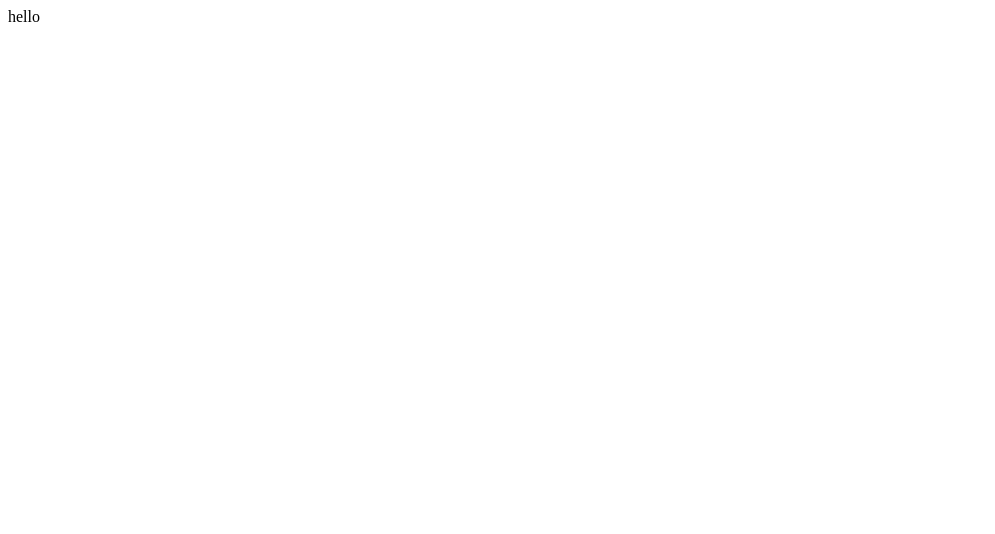
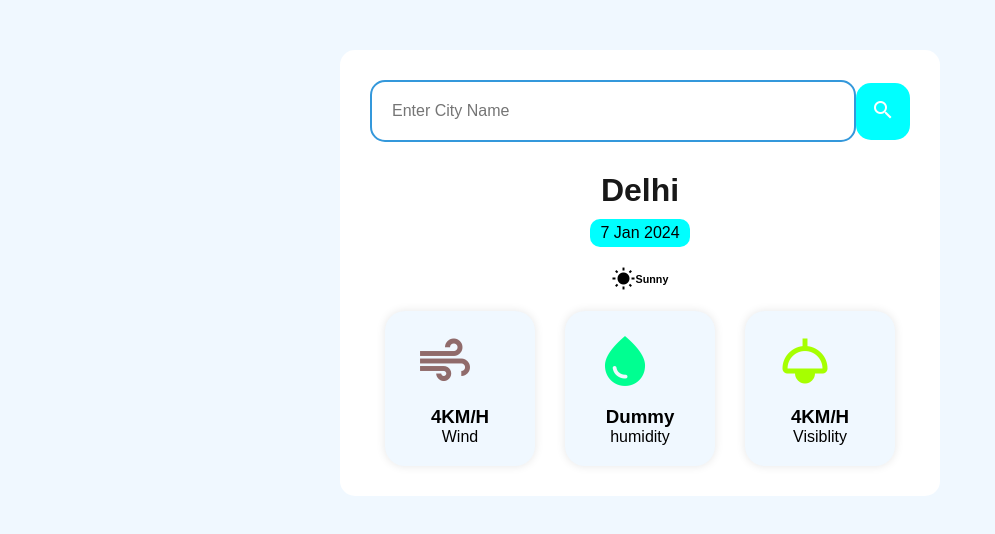
Before and after one commit to Rashidiiitd/FrontEnd, a plain HTML site: page index.html in a window 1280 px wide. Shown: the top 534 px of the page, without its empty margins (0-995 px from the left). Drawn offline with Linux system fonts and the light colour scheme.

Commit message:
Complete application but require some modification

```diff
--- a/index.html
+++ b/index.html
@@ -1 +1,60 @@
-hello
+<!DOCTYPE html>
+<html lang="en">
+<head>
+    <meta charset="UTF-8">
+    <meta name="viewport" content="width=device-width, initial-scale=1.0">
+    <title>Weather App</title>
+    <link rel="stylesheet" href="https://fonts.googleapis.com/icon?family=Material+Icons">
+    <link rel="stylesheet" href="style.css">
+</head>
+<body>
+    <div class="weather-app">
+        <form class="search-form" action="">
+            <input type="text" class="city-input" placeholder="Enter City Name">
+            <button class="search-btn" type="submit">
+                <i class="material-icons">search</i>
+            </button>
+        </form>
+        <div class="city-data-section">
+            <h2 class="city">Delhi</h2>
+            <p class="date">7 Jan 2024</p>
+        </div>
+
+        <div class="description">
+            <div class ="temp-info">
+                <i class="material-icons">wb_sunny</i>
+                <h6 class ="weather-condition"> Sunny</h6>
+            </div>
+
+
+                <span class="desc-text"></span>
+
+        </div>
+
+        <div class="additional-info">
+            <div class="wind">
+                <i class="material-icons" style="font-size:60px;color:rgb(144, 107, 107);">air</i>
+                <div>
+                    <h3 class="wind-speed">4KM/H</h3>
+                    <p class="wind-text">Wind</p>
+                </div>
+            </div>
+            <div class="humidity">
+                <i class="material-icons" style="font-size:60px;color:rgb(0, 255, 145);">water_drop</i>
+                <div>
+                    <h3 class="water-speed">Dummy</h3>
+                    <p class="water-text">humidity</p>
+                </div>
+            </div>
+            <div class="visibility">
+                <i class="material-icons" style="font-size:60px;color:rgb(166, 255, 0);">light</i>
+                <div>
+                    <h3 class="third1">4KM/H</h3>
+                    <p class="third2">Visiblity</p>
+                </div>
+            </div>
+        </div>
+    </div>
+    <script src="script.js"></script>
+</body>
+</html>
--- /dev/null
+++ b/script.js
@@ -0,0 +1,72 @@
+const apiKey = `9f06a38d8502347c14778678b7a8b4c5`;
+
+async function fetchWeatherData(city) {
+  try {
+    const response = await fetch(
+      `https://api.openweathermap.org/data/2.5/weather?q=${city}&units=metric&appid=${apiKey}`
+    );
+
+    if (!response.ok) {
+      throw new Error("Unable to fetch the weather data");
+    }
+
+    const data = await response.json();
+    updateWeatherUi(data); // Call the UI update function with the fetched data
+  } catch (error) {
+    console.error(error);
+  }
+}
+
+function updateWeatherUi(data) {
+  const cityNameElement = document.querySelector(".city");
+  const tempElement = document.querySelector(".desc-text");
+  const windSpeedElement = document.querySelector(".wind-speed");
+  const humidityElement = document.querySelector(".water-speed");
+  const visibilityElement = document.querySelector(".third1");
+  const weatherDescElement = document.querySelector(".weather-condition");
+
+  cityNameElement.textContent = data.name;
+  tempElement.textContent = `${Math.round(data.main.temp)}°C`;
+  windSpeedElement.textContent = `${data.wind.speed} Km/hr`;
+  humidityElement.textContent = `${data.main.humidity}%`;
+  visibilityElement.textContent = `${data.visibility / 1000} Km`;
+  weatherDescElement.textContent = data.weather[0].description;
+
+  const currentDate = new Date();
+  const dateElement = document.querySelector(".date");
+  dateElement.textContent = currentDate.toDateString();
+
+  const weatherIcon = getWeatherIcon(data.weather[0].main);
+  weatherIconElement.innnerHTML = `<i class = "material-icons">${weatherIcon}</i>`;
+
+}
+
+const formElement = document.querySelector(".search-form");
+
+formElement.addEventListener('submit', function (e) {
+  e.preventDefault();
+
+  const inputElement = document.querySelector(".city-input");
+  const city = inputElement.value.trim();
+
+  if (city !== "") {
+    fetchWeatherData(city);
+    inputElement.value = "";
+  }
+});
+function getWeatherIcon(weatherCondition) {
+    switch (weatherCondition) {
+      case "Clear":
+        return "wb_sunny";
+      case "Clouds":
+        return "cloud";
+      case "Rain":
+        return "umbrella";
+      case "Thunderstorm":
+        return "flash_on";
+      case "Snow":
+        return "ac_unit";
+      default:
+        return "wb_sunny"; // Default to sunny icon
+    }
+  }
--- /dev/null
+++ b/style.css
@@ -0,0 +1,115 @@
+* {
+    margin: 0;
+    padding: 0;
+    box-sizing: border-box;
+}
+
+body {
+    background-color: aliceblue;
+    font-family: Arial, Helvetica, sans-serif;
+    height: 1000vh;
+}
+
+.weather-app {
+    background-color: white;
+    max-width: 600px;
+    margin: 50px auto;
+    padding: 30px;
+    border-radius: 15px;
+}
+
+.search-form {
+    display: flex;
+    align-items: center;
+
+}
+
+input[type="text"] {
+    flex: 1;
+    padding: 20px;
+    border: 2px solid #3498db;
+    border-radius: 15px;
+    font-size: 1rem;
+}
+
+.temp-info{
+    display: flex;
+    align-items: center
+
+}
+
+.search-btn {
+    /* flex: 1; */
+    background-color: aqua;
+    border: none;
+    padding: 15px;
+    border-radius: 15px;
+    cursor: pointer;
+    color: white;
+    transition: background-color 0.3s ease;
+}
+
+.search-btn:hover {
+    background-color: greenyellow;
+}
+
+.city-data-section {
+    margin-top: 30px;
+    display: flex;
+    align-items: center;
+    justify-content: center;
+    flex-direction: column;
+    gap: 10px;
+}
+
+.city-data-section .city {
+    font-size: 2rem;
+    opacity: 0.9;
+}
+
+.city-data-section .date {
+    background-color: aqua;
+    padding: 5px 10px;
+    border-radius: 10px;
+}
+
+.description {
+    margin-top: 20px;
+    display: flex;
+    align-items: center;
+    justify-content: center;
+    flex-direction: column;
+}
+
+ .desc-text {
+    font-size: 6rem;
+}
+
+.temperature-info .desc {
+    display: flex;
+    align-items: center;
+    justify-content: center;
+    gap: 10px;
+}
+
+.additional-info {
+    margin-top: 20px;
+    display: flex;
+    justify-content: space-around;
+}
+
+.wind, .humidity, .visibility {
+    background-color: aliceblue;
+    width: 150px;
+    display: flex;
+    justify-content: center;
+    flex-direction: column;
+    gap: 15px;
+    border-radius: 20px;
+    padding: 20px 30px;
+    box-shadow: 0 0 10px rgba(0, 0, 0, 0.1);
+}
+
+.wind div, .humidity div, .visibility div {
+    text-align: center;
+}
```
